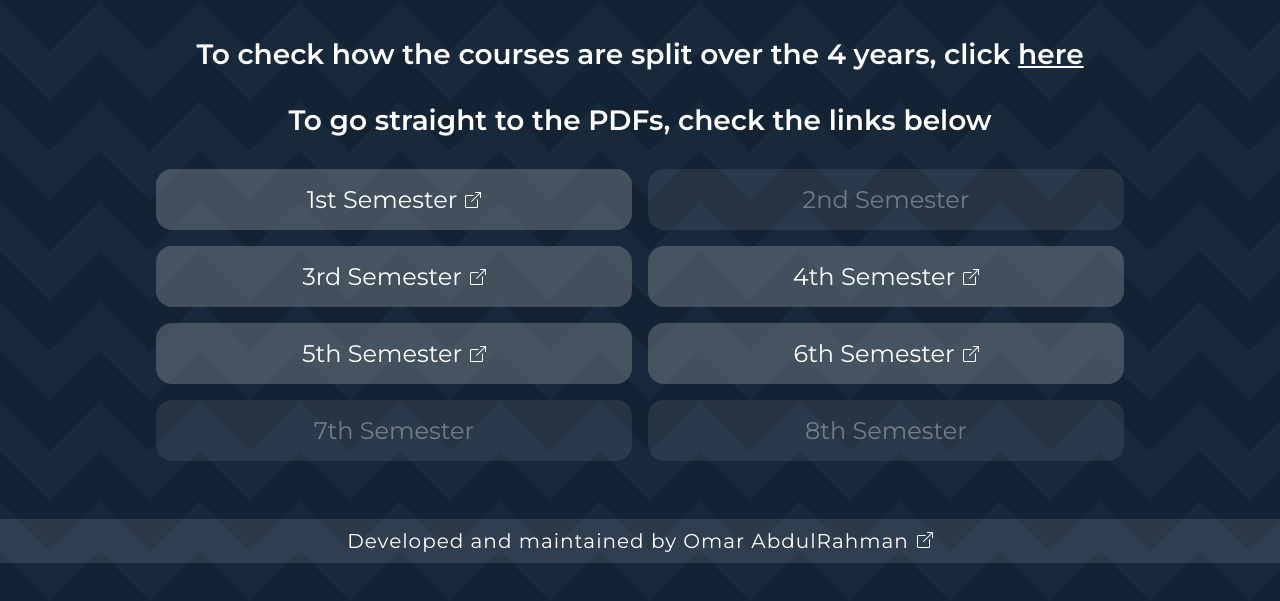
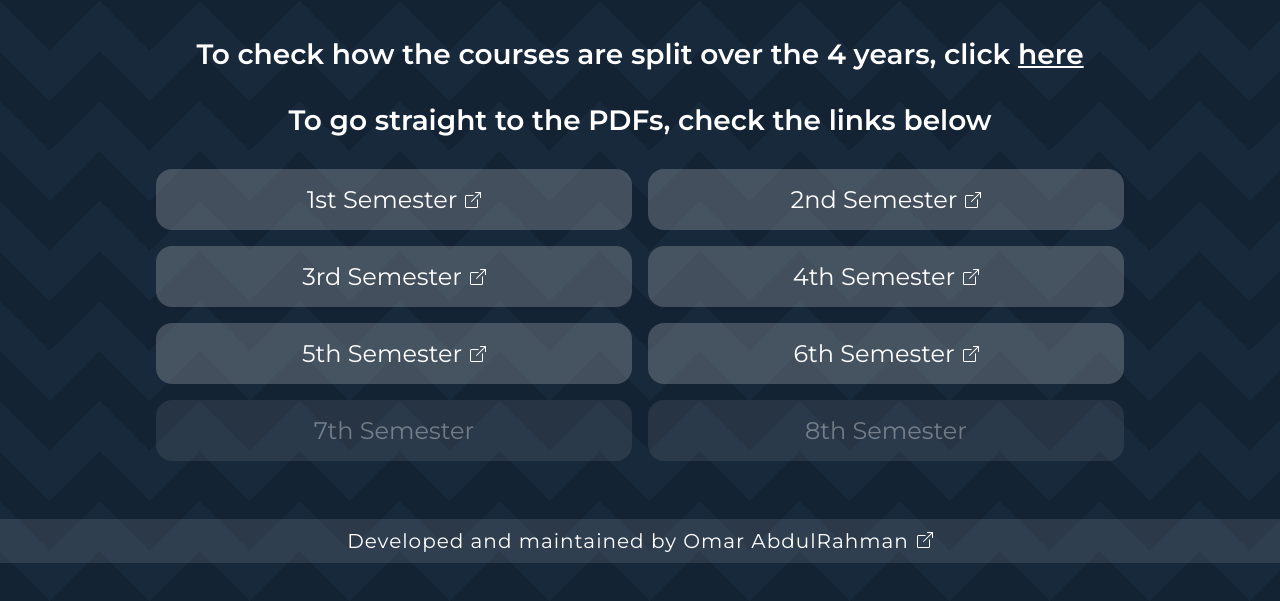
Before and after one commit to omarr45/fcis-home, a plain HTML site: page index.html in a window 1280 px wide. Shown: the part 99-700 px from the top of the page. Drawn offline with Linux system fonts and the light colour scheme.

Commit message:
updated sem2 link

```diff
--- a/index.html
+++ b/index.html
@@ -35,7 +35,7 @@
       <h2 class="ttl">To go straight to the PDFs, check the links below</h2>
       <div class="links">
         <a href="https://1st.fcis2023.me/" target="_blank">1st Semester</a>
-        <a href="https://2nd.fcis2023.me/" target="_blank" class="disabled">2nd Semester</a>
+        <a href="https://2nd.fcis2023.me/" target="_blank">2nd Semester</a>
         <a href="https://3rd.fcis2023.me/" target="_blank">3rd Semester</a>
         <a href="https://4th.fcis2023.me/" target="_blank">4th Semester</a>
         <a href="https://5th.fcis2023.me/" target="_blank">5th Semester</a>
```
